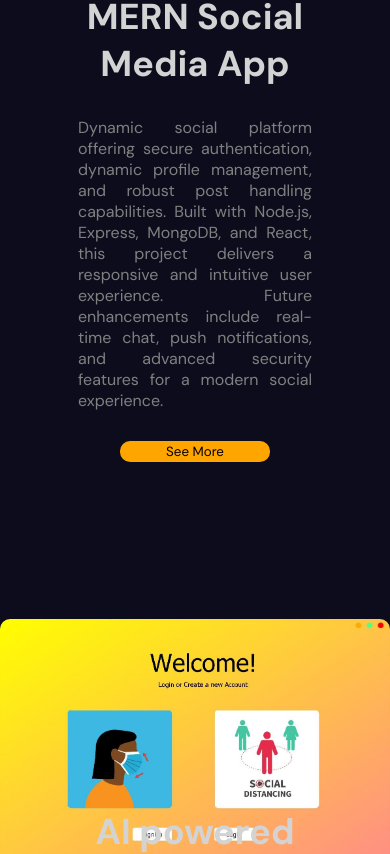
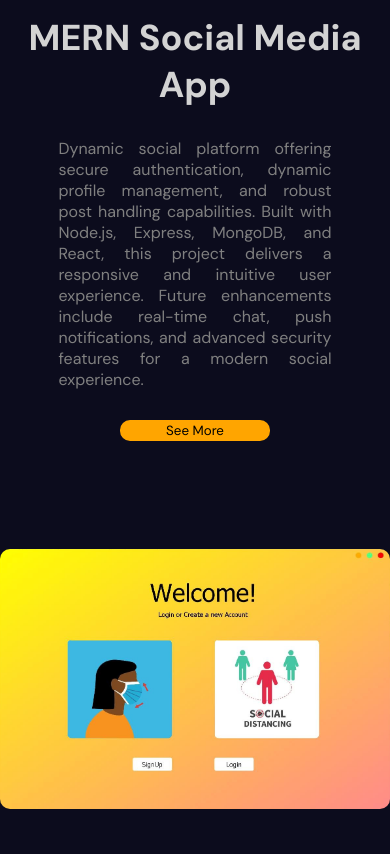
Before and after one commit to Shubhu2603/Animated-Portfolio, a React (Vite) app: page / in a window 390 px wide. Shown: the part 2800-3654 px from the top of the page. Built offline with nearby package versions, Linux system fonts and the light colour scheme.

Commit message:
adjusted for mobile

```diff
--- a/src/components/portfolio/portfolio.scss
+++ b/src/components/portfolio/portfolio.scss
@@ -48,6 +48,7 @@
                     padding-top: 70px;
 
                     @include mobile{
+                        padding-top: 0%;
                         width: 100%;
                         max-height: 300px;
                     }
@@ -78,8 +79,7 @@
                     text-align: center;
                     align-items: center;
                     padding-bottom:150px;
-                    padding-left: 20%;
-                    padding-right: 20%;
+
                 }
                 .title{
                     font-size: 50px;
@@ -102,6 +102,8 @@
                     justify-content: center;
                     @include mobile{
                         font-size: 16px;
+                        padding-left: 15%;
+                        padding-right: 15%;
                     }
                 }
                 button{
```
